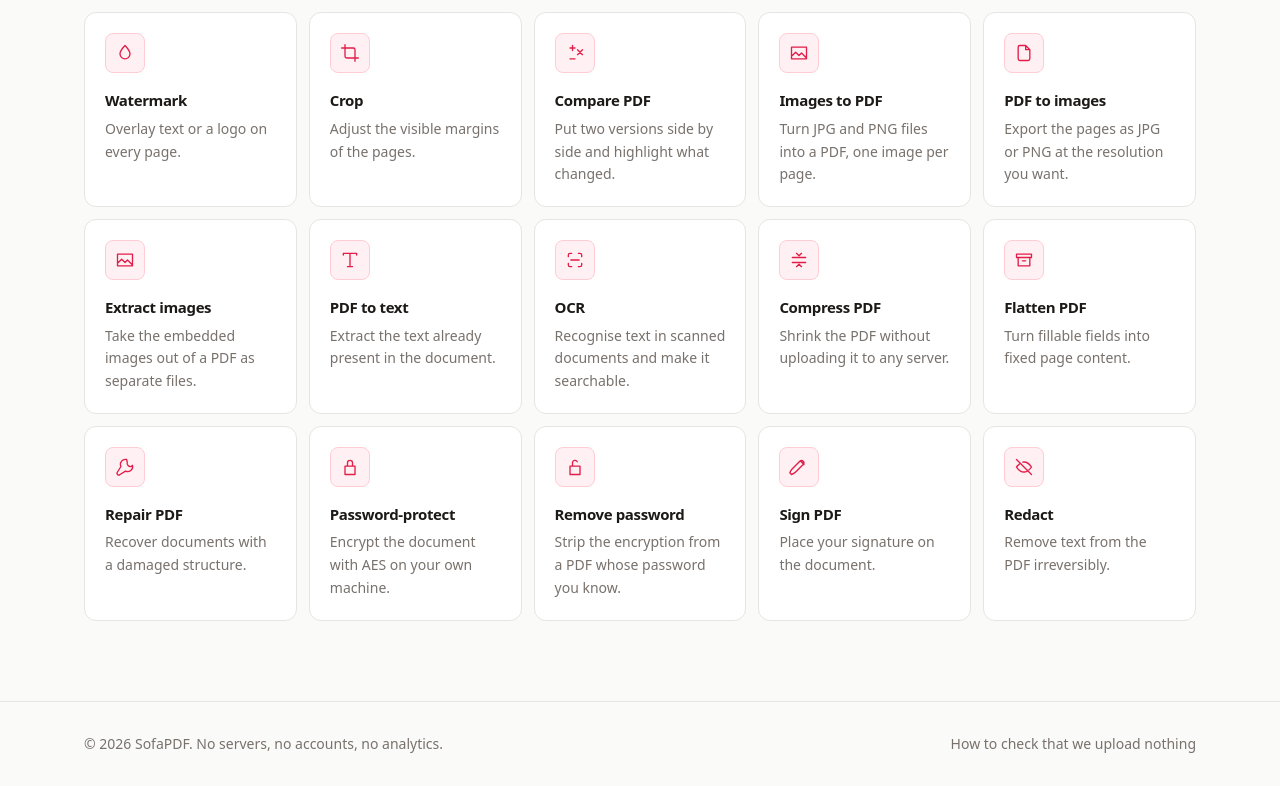
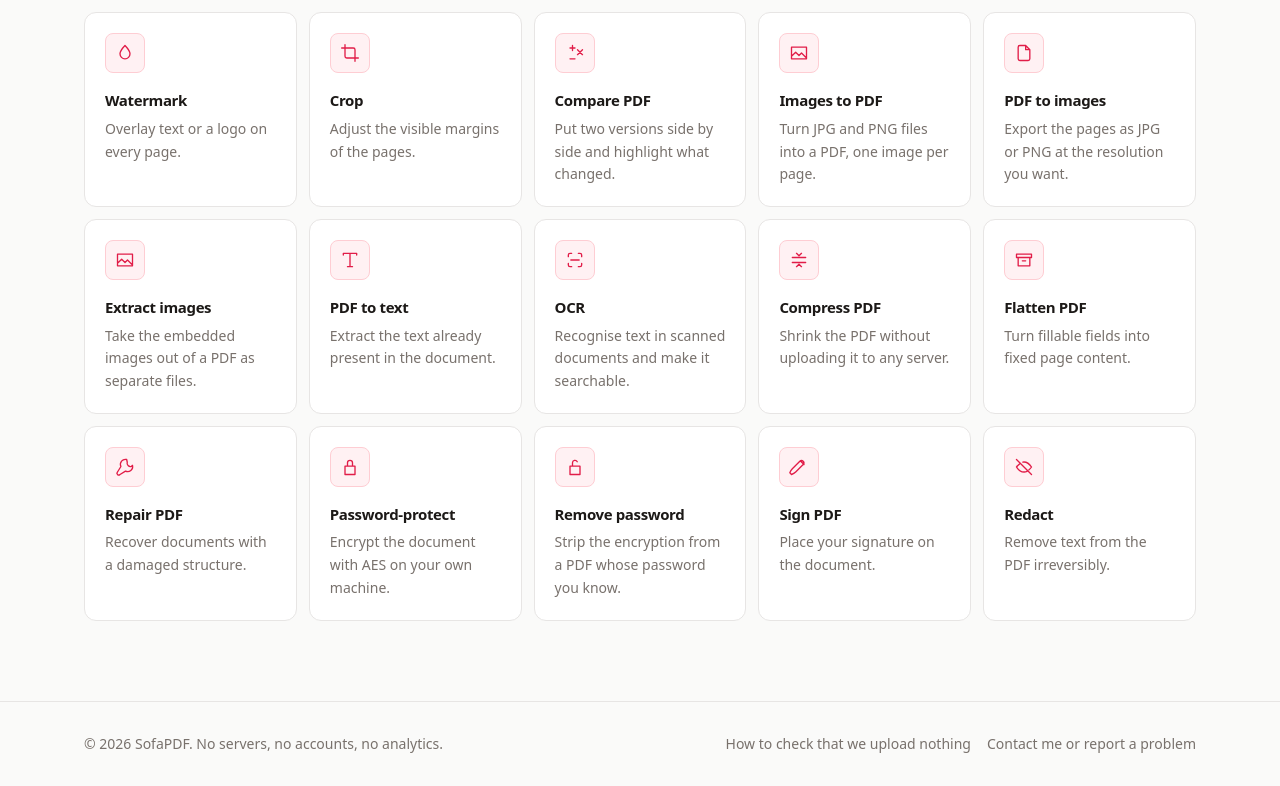
Before and after one commit to adgllorente/sofapdf, a React (Vite) app: page / in a window 1280 px wide. Shown: the part 824-1610 px from the top of the page. Built offline with nearby package versions, Linux system fonts and the light colour scheme.

Commit message:
Add contact form to footer

```diff
--- a/src/components/Layout.tsx
+++ b/src/components/Layout.tsx
@@ -49,9 +49,19 @@ function Footer() {
     <footer className="border-t border-line">
       <div className="mx-auto flex max-w-6xl flex-col gap-4 px-5 py-8 text-sm text-muted sm:flex-row sm:items-center sm:justify-between">
         <p>{fmt(t.footer.line, { year: APP.year, name: APP.legalName })}</p>
-        <Link to="/privacy" className="text-muted transition hover:text-ink">
-          {t.footer.link}
-        </Link>
+        <div className="flex flex-wrap items-center gap-x-4 gap-y-2">
+          <Link to="/privacy" className="text-muted transition hover:text-ink">
+            {t.footer.link}
+          </Link>
+          <a
+            href={APP.contactUrl}
+            target="_blank"
+            rel="noopener noreferrer"
+            className="text-muted transition hover:text-ink"
+          >
+            {t.footer.contact}
+          </a>
+        </div>
       </div>
     </footer>
   )
--- a/src/config.ts
+++ b/src/config.ts
@@ -16,4 +16,6 @@ export const APP = {
   repoUrl: '',
   /** Enlace externo: no carga nada, solo se navega si el usuario lo pulsa. */
   kofiUrl: 'https://ko-fi.com/adgllorente',
+  /** Formulario externo para avisos y comentarios; solo se abre si el usuario lo pulsa. */
+  contactUrl: 'https://tally.so/r/A7zKV0',
 } as const
--- a/src/i18n/locales/en.ts
+++ b/src/i18n/locales/en.ts
@@ -29,6 +29,7 @@ export const en: typeof es = {
   footer: {
     line: '© {year} {name}. No servers, no accounts, no analytics.',
     link: 'How to check that we upload nothing',
+    contact: 'Contact me or report a problem',
   },
 
   locale: {
--- a/src/i18n/locales/es.ts
+++ b/src/i18n/locales/es.ts
@@ -33,6 +33,7 @@ export const es = {
   footer: {
     line: '© {year} {name}. Sin servidores, sin cuentas, sin analítica.',
     link: 'Cómo comprobar que no subimos nada',
+    contact: 'Contactar o reportar un problema',
   },
 
   locale: {
```
